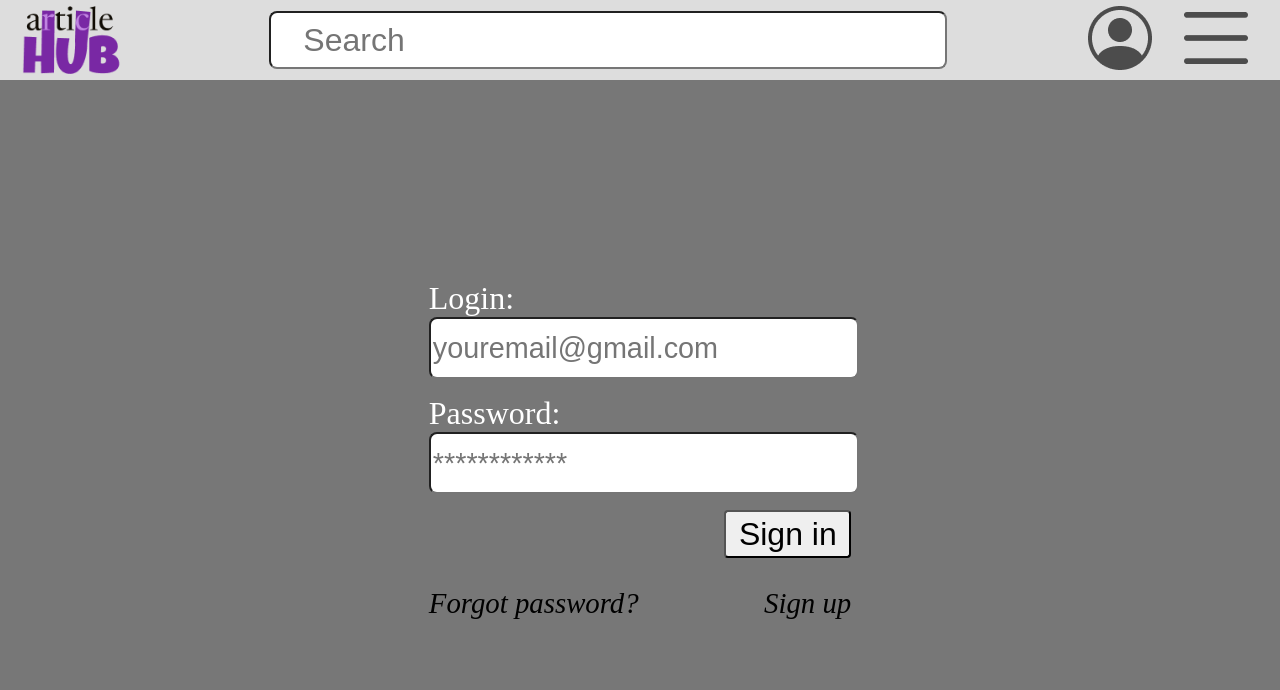
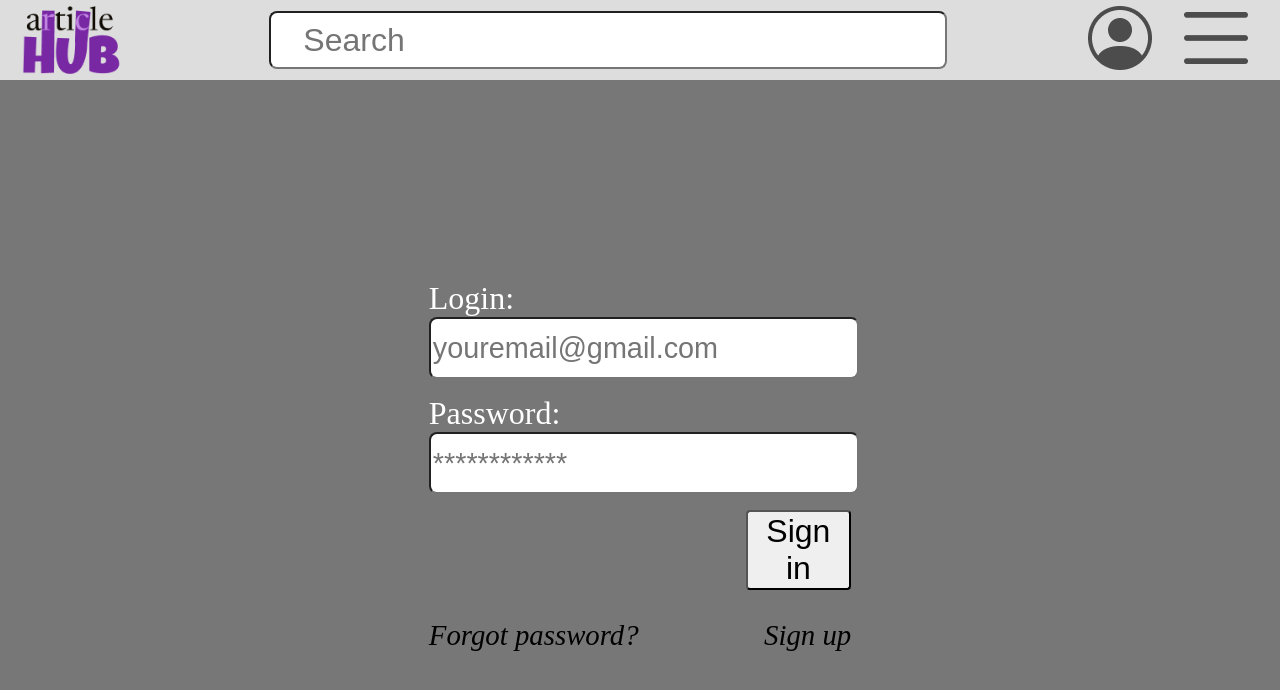
Before and after one commit to IlliaMan/PublishingPlatform, a Svelte app: page / in a window 1280 px wide. Shown: the top 690 px of the page. Built offline with nearby package versions, Linux system fonts and the light colour scheme.

Commit message:
button styling fixed in Login

```diff
--- a/src/Login.svelte
+++ b/src/Login.svelte
@@ -36,9 +36,9 @@
 }
 
 button {
-  height: 3rem;
+  min-height: 3rem;
   font-size: 2rem;
-  width: 30%;
+  width: 25%;
   align-self: flex-end;
   border-radius: 4px;
 }
```
